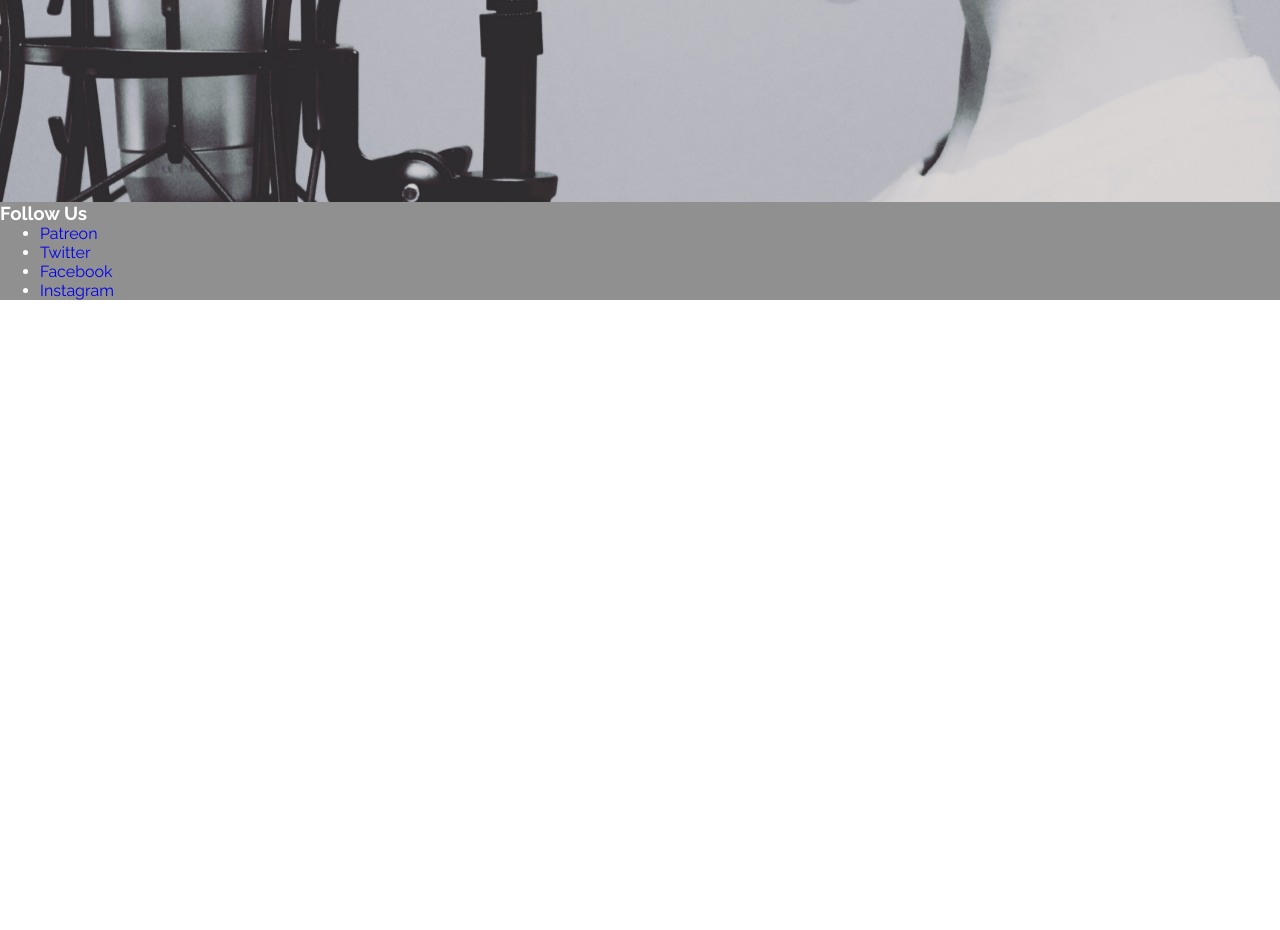
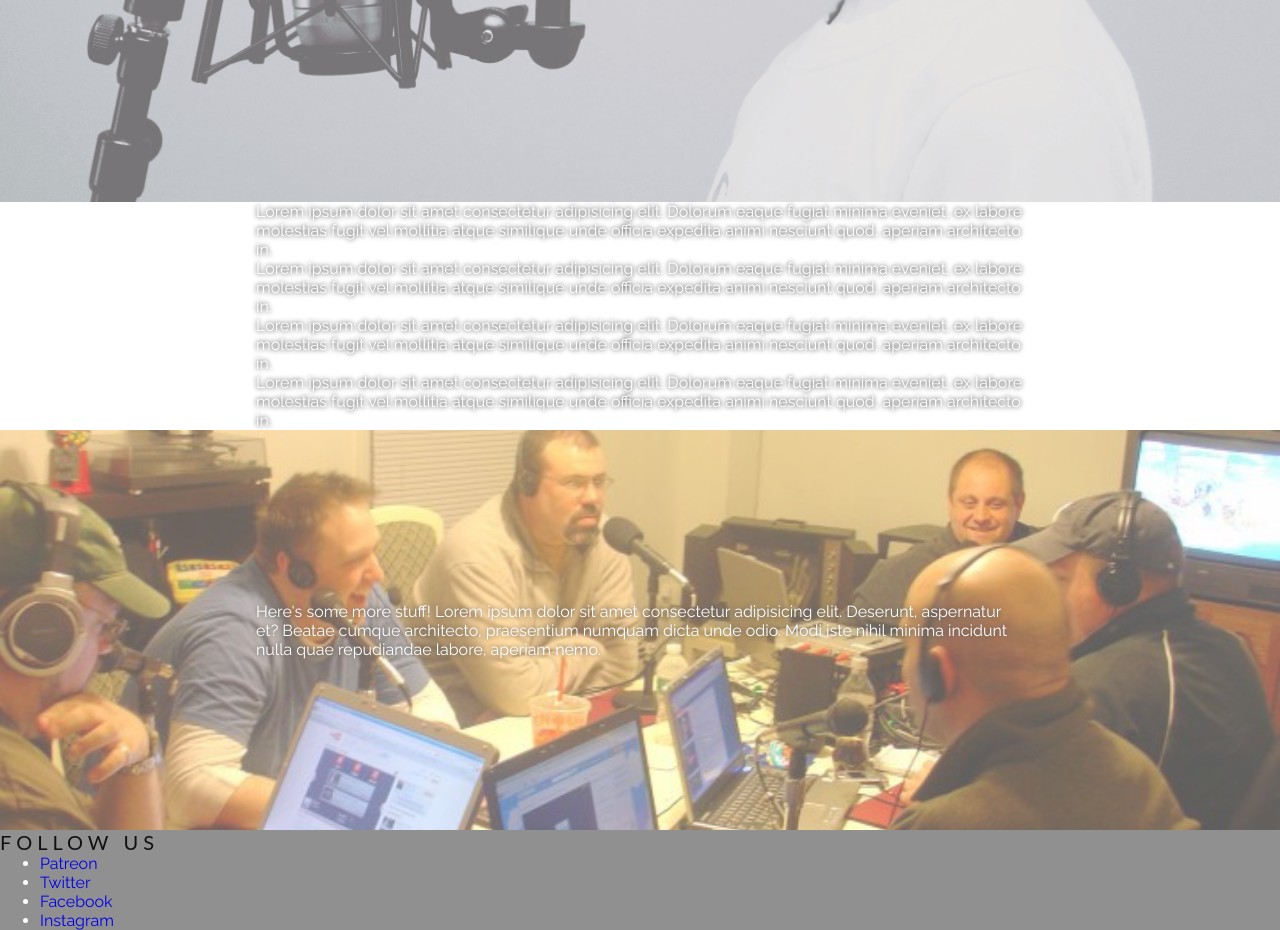
Before and after one commit to kristidelfino/conte-kenny, a plain HTML site: page index.html in a window 1280 px wide. Shown: the part 598-1528 px from the top of the page. Before the commit the page ends 898 px from the top, so only its background shows below. Drawn offline with Linux system fonts and the light colour scheme.

Commit message:
fixed scrolling

```diff
--- a/index.html
+++ b/index.html
@@ -25,11 +25,11 @@
     </header>
 
     <main class="wrapper">
-        <section id="hero" class="section parallax bg1">
+        <section id="hero" class="section bg1">
             <h1>The Conte & Kenny Show</h1>
             <h2>The Comedy Podcast That Isn't Funny</h2>
         </section>
-        <section id="about" class="section static">
+        <section id="about" class="section about">
             <div class="container">
                 <p>Lorem ipsum dolor sit amet consectetur adipisicing elit. Dolorum eaque fugiat minima eveniet, ex labore molestias fugit vel mollitia atque similique unde officia expedita animi nesciunt quod, aperiam architecto in.</p>
                 <p>Lorem ipsum dolor sit amet consectetur adipisicing elit. Dolorum eaque fugiat minima eveniet, ex labore molestias fugit vel mollitia atque similique unde officia expedita animi nesciunt quod, aperiam architecto in.</p>
@@ -37,7 +37,7 @@
                 <p>Lorem ipsum dolor sit amet consectetur adipisicing elit. Dolorum eaque fugiat minima eveniet, ex labore molestias fugit vel mollitia atque similique unde officia expedita animi nesciunt quod, aperiam architecto in.</p>
             </div>
         </section>
-        <section id="contact" class="section parallax bg2">
+        <section id="contact" class="section contact bg2">
             <div class="container">
                 <p>Here's some more stuff! Lorem ipsum dolor sit amet consectetur adipisicing elit. Deserunt, aspernatur et? Beatae cumque architecto, praesentium numquam dicta unde odio. Modi iste nihil minima incidunt nulla quae repudiandae labore, aperiam nemo.</p>
             </div>
--- a/static.css
+++ b/static.css
@@ -60,29 +60,15 @@ nav ul {
     flex-flow: row wrap;
 }
 
+#hero {
+  display: flex;
+  flex-flow: column wrap;
+  justify-content: center;
+  align-content: center;
 
-/* Tiny reset thingy */
-body,html{margin:0;padding:0;}
-
-.wrapper {
-  /* The height needs to be set to a fixed value for the effect to work.
-   * 100vh is the full height of the viewport. */
-  height: 100vh;
-  /* The scaling of the images would add a horizontal scrollbar, so disable x overflow. */
-  overflow-x: hidden;
-  /* Enable scrolling on the page. */
-  overflow-y: auto;
-  /* Set the perspective to 2px. This is essentailly the simulated distance from the viewport to transformed objects.*/
-  perspective: 2px;
 }
 
 .section {
-  /* Needed for children to be absolutely positioned relative to the parent. */
-  position: relative;
-  /* The height of the container. Must be set, but it doesn't really matter what the value is. */
-  height: 100vh;
-
-  /* For text formatting. */
   display: flex;
   align-items: center;
   justify-content: center;
@@ -90,50 +76,33 @@ body,html{margin:0;padding:0;}
   text-shadow: 0 0 5px #000;
 }
 
-#hero {
-  display: flex;
-  flex-flow: column wrap;
-  justify-content: center;
-  align-content: center;
+.bg1, .bg2 {
+  position: relative;
+  opacity: 0.65;
+  background-attachment: fixed;
+  background-position: center;
+  background-repeat: no-repeat;
+  background-size: cover;
+
 }
 
-.parallax::after {
-  /* Display and position the pseudo-element */
-  content: " ";
-  position: absolute;
-  top: 0;
-  right: 0;
-  bottom: 0;
-  left: 0;
-
-  /* Move the pseudo-element back away from the camera,
-   * then scale it back up to fill the viewport.
-   * Because the pseudo-element is further away, it appears to move more slowly, like in real life. */
-  transform: translateZ(-1px) scale(1.5);
-  /* Force the background image to fill the whole element. */
-  background-size: 100%;
-  /* Keep the image from overlapping sibling elements. */
-  z-index: -1;
+.bg1 {
+  background-image: url("img/jason-rosewell-ASKeuOZqhYU-unsplash.jpg");
+  min-height: 100%;
+  height: 100vh;
 }
 
-/* The styling for the static div. */
-.static {
-  background: #6b6b6b;
-  margin: 0 auto;
-  padding: 2rem;
+.bg2 {
+  background-image: url("img/contekennyhero.jpg");
+  min-height: 400px;
 }
 
-/* Sets the actual background images to adorable kitties. This part is crucial. */
-.bg1::after {
-  background-image: url('img/jason-rosewell-ASKeuOZqhYU-unsplash.jpg');
-  background-repeat: no-repeat;
-  background-size: cover;
-}
 
-.bg2::after {
-  background-image: url('img/contekennyhero.jpg');
-  background-repeat: no-repeat;
-  background-size: cover;
+h3 {
+  letter-spacing: 5px;
+  text-transform: uppercase;
+  font: 20px "Lato", sans-serif;
+  color: #111;
 }
 
 .container {
@@ -144,3 +113,10 @@ footer {
   background: #909090;
   color: #fff;
 }
+
+/* Turn off parallax scrolling for tablets and phones */
+@media only screen and (max-device-width: 1024px) {
+  .bgimg-1, .bgimg-2, .bgimg-3 {
+    background-attachment: scroll;
+  }
+}
```
